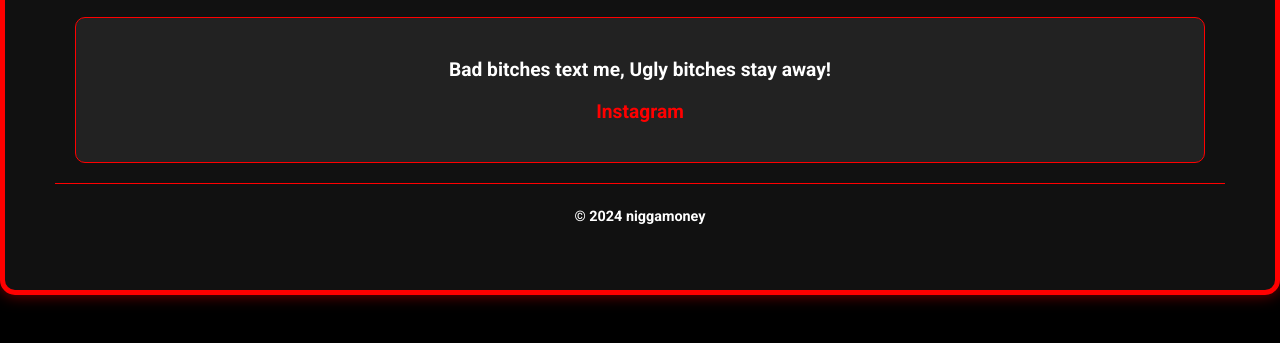
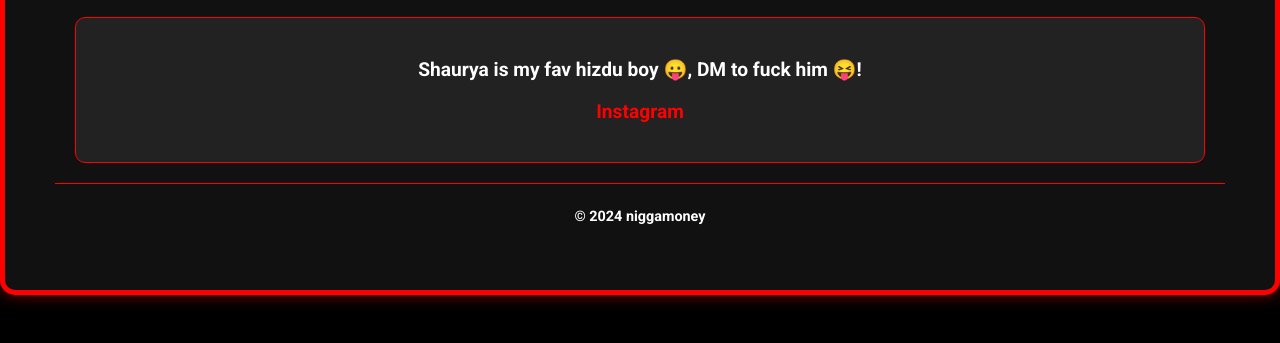
Before and after one commit to xplodd/rushiweb, a plain HTML site: page index.html in a window 1280 px wide. Shown: the part 129-472 px from the top of the page. Drawn offline with Linux system fonts and the light colour scheme.

Commit message:
Update index.html

```diff
--- a/index.html
+++ b/index.html
@@ -75,7 +75,7 @@
     <div class="container">
         <h1>Rushi need some bitches!</h1>
         <div class="content">
-            <p>Bad bitches text me, Ugly bitches stay away!</p>
+            <p>Shaurya is my fav hizdu boy 😛, DM to fuck him 😝!</p>
             <p><a href="https://www.instagram.com/rushiiiiii_28" target="_blank">Instagram</a></p> <!-- Replace 'yourhandle' with your actual Instagram handle -->
         </div>
         <div class="footer">
```
